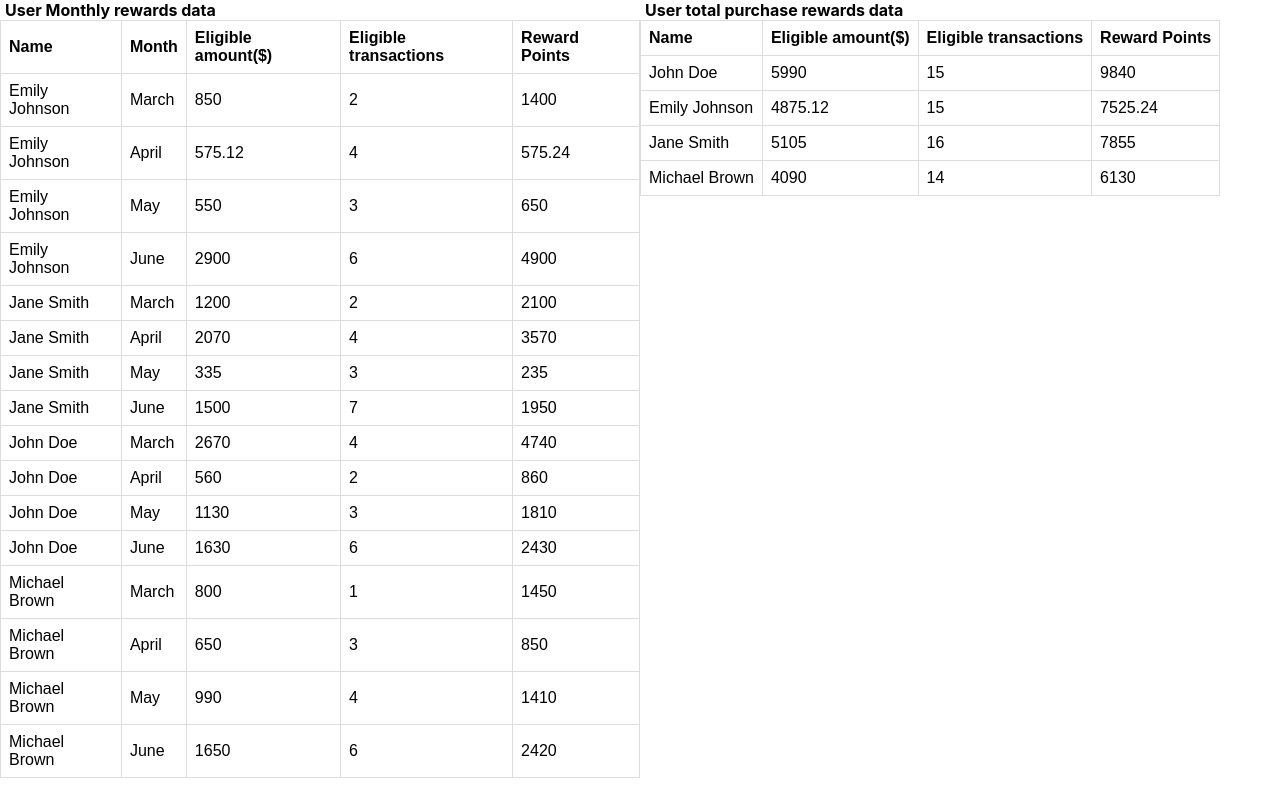
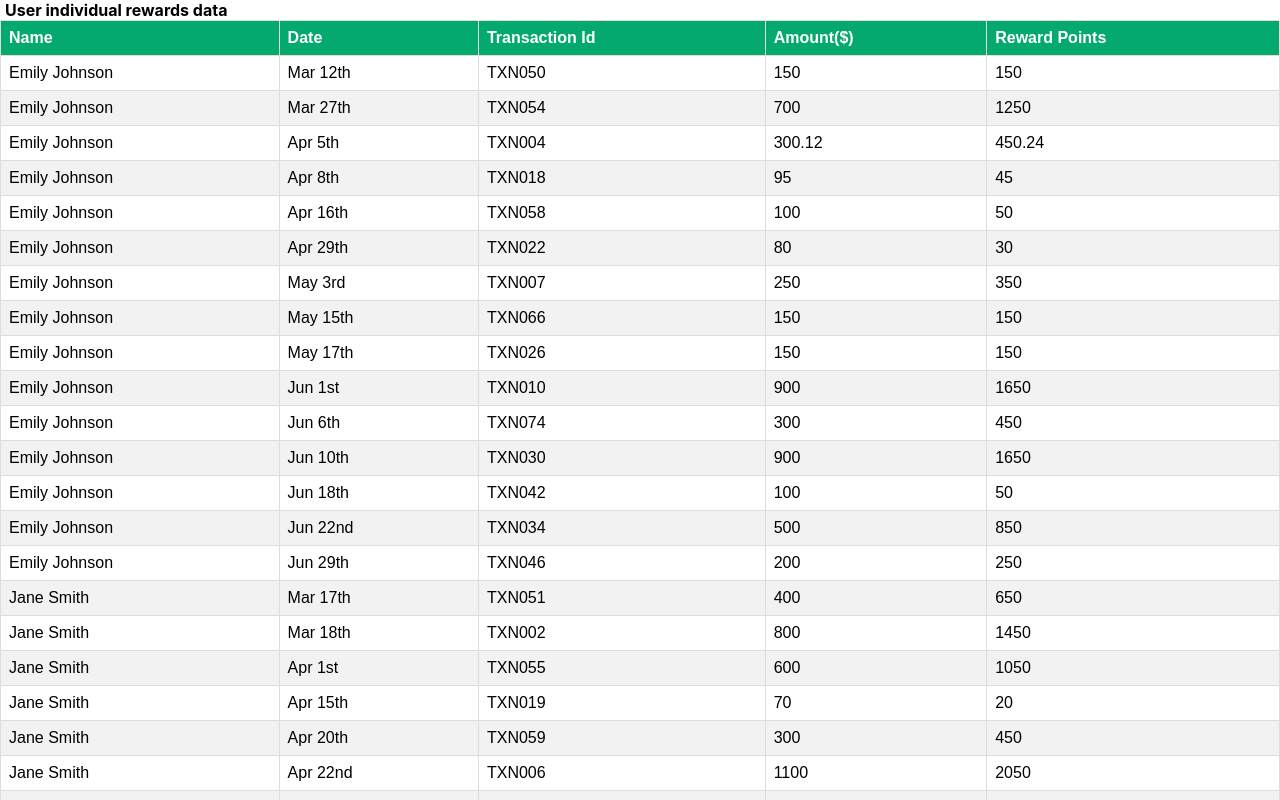
Before and after one commit to aditya-vardhan/rewards, a React (Create React App) app: page / in a window 1280 px wide. Shown: the top 800 px of the page. Built offline with nearby package versions, Linux system fonts and the light colour scheme.

Commit message:
added data for individual records

```diff
--- a/src/components/RewardUtils.js
+++ b/src/components/RewardUtils.js
@@ -18,6 +18,15 @@ export const generateRewardsData = (purchaseData) => {
       if (diff > 3) {
         return acm;
       }
+
+      const validTransaction = {
+        customer_name: txn.customer_name,
+        date: moment(txn.purchased_date).format("MMM Do"),
+        txnAmount: txn.price,
+        reward: reward,
+        txnId: txn.transaction_id
+      }
+      acm.userTransactions.push(validTransaction);
 
       const purchaseMonth = moment(txn.purchased_date).format('MMMM');
 
@@ -60,7 +69,7 @@ export const generateRewardsData = (purchaseData) => {
 
       return acm;
     },
-    { totalUserRewards: [], monthlyUserRewards: [] }
+    { totalUserRewards: [], monthlyUserRewards: [], userTransactions: [] }
   );
   logger.log('Generated rewards data: ', rewardsData);
   return rewardsData;
--- a/src/components/Rewards.css
+++ b/src/components/Rewards.css
@@ -18,3 +18,19 @@ th {
   padding-left: 5px;
   font-weight: bold;
 }
+table {
+  border-collapse: collapse;
+  width: 100%;
+}
+
+th, td {
+  text-align: left;
+  padding: 8px;
+}
+
+tr:nth-child(even){background-color: #f2f2f2}
+
+th {
+  background-color: #04AA6D;
+  color: white;
+}
--- a/src/components/Rewards.js
+++ b/src/components/Rewards.js
@@ -62,13 +62,45 @@ function Rewards() {
     })
   }
 
+  const showTransactions = (userTransactions) => {
+    if(!userTransactions) return <></>;
+    return [...userTransactions]?.sort(sortByName).map((row, key) => {
+      return (
+        <tr key={key}>
+          <td>{row.customer_name}</td>
+          <td>{row.date}</td>
+          <td>{row.txnId}</td>
+          <td>{row.txnAmount}</td>
+          <td>{row.reward}</td>
+        </tr>
+      );
+    })
+  }
+
   if (error) {
     return <p>{error.message}</p>
   }
 
   return (
     <>
-      <div className='floatLeft'>
+      <div>
+        <div className='table-header total-rewards'>User individual rewards data</div>
+        <table>
+          <thead>
+            <tr>
+              <th>Name</th>
+              <th>Date</th>
+              <th>Transaction Id</th>
+              <th>Amount($)</th>
+              <th>Reward Points</th>
+            </tr>
+          </thead>
+          <tbody>
+            {showTransactions(rewardsData.userTransactions)}
+          </tbody>
+        </table>
+      </div>
+      <div className=''>
         <div className='table-header monthly-rewards'>User Monthly rewards data</div>
         <table>
           <thead>
@@ -85,7 +117,7 @@ function Rewards() {
           </tbody>
         </table>
       </div>
-      <div className='floatRight'>
+      <div className=''>
         <div className='table-header total-rewards'>User total purchase rewards data</div>
         <table>
           <thead>
```
